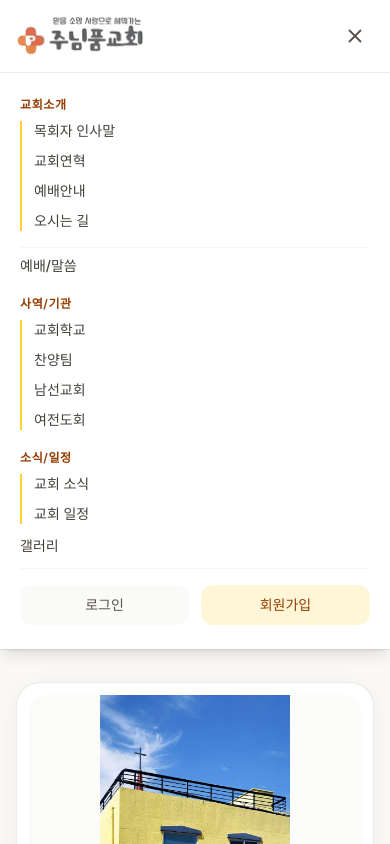
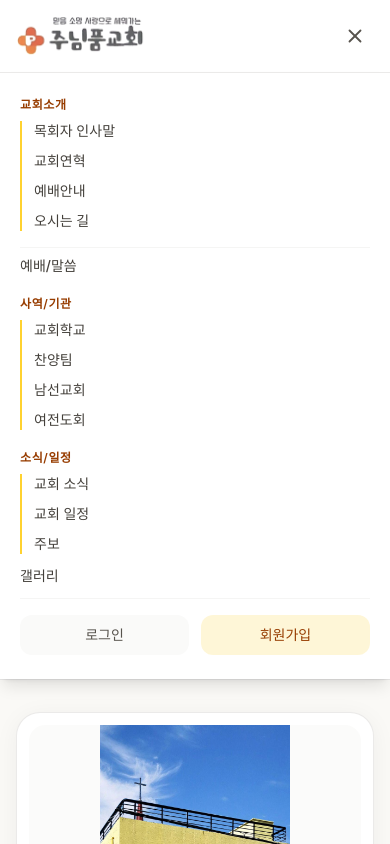
Before and after one commit to darkgentlejbs-max/junimpum_church, a Next.js app: page / in a window 390 px wide. Both pictures are taken after a click on the button "메뉴 열기". Shown: the top 844 px of the page. Built offline with nearby package versions, Linux system fonts and the light colour scheme; a web font is replaced by a local one.

Commit message:
Add '주보' to '소식/일정' navigation dropdown menus

```diff
--- a/src/components/Header.tsx
+++ b/src/components/Header.tsx
@@ -179,6 +179,14 @@ export default function Header() {
                 >
                   교회 일정
                 </Link>
+                <div className="my-1 border-t border-stone-100"></div>
+                <Link
+                  href="/bulletins"
+                  className="block px-3.5 py-2 text-xs font-medium text-stone-700 hover:text-amber-800 hover:bg-amber-50/70 rounded-xl transition-colors"
+                  onClick={() => setNewsDropdownOpen(false)}
+                >
+                  주보
+                </Link>
               </div>
             )}
           </div>
@@ -308,6 +316,13 @@ export default function Header() {
                 >
                   교회 일정
                 </Link>
+                <Link
+                  href="/bulletins"
+                  onClick={() => setMobileMenuOpen(false)}
+                  className="block text-sm text-stone-700 hover:text-amber-700 font-medium"
+                >
+                  주보
+                </Link>
               </div>
             </div>
             <Link
```
